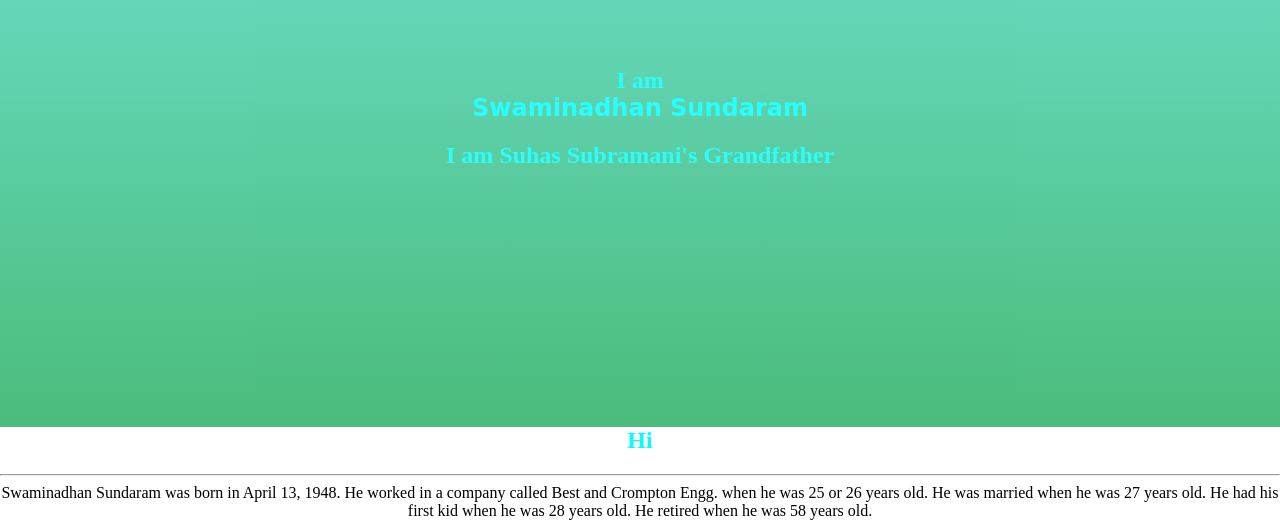
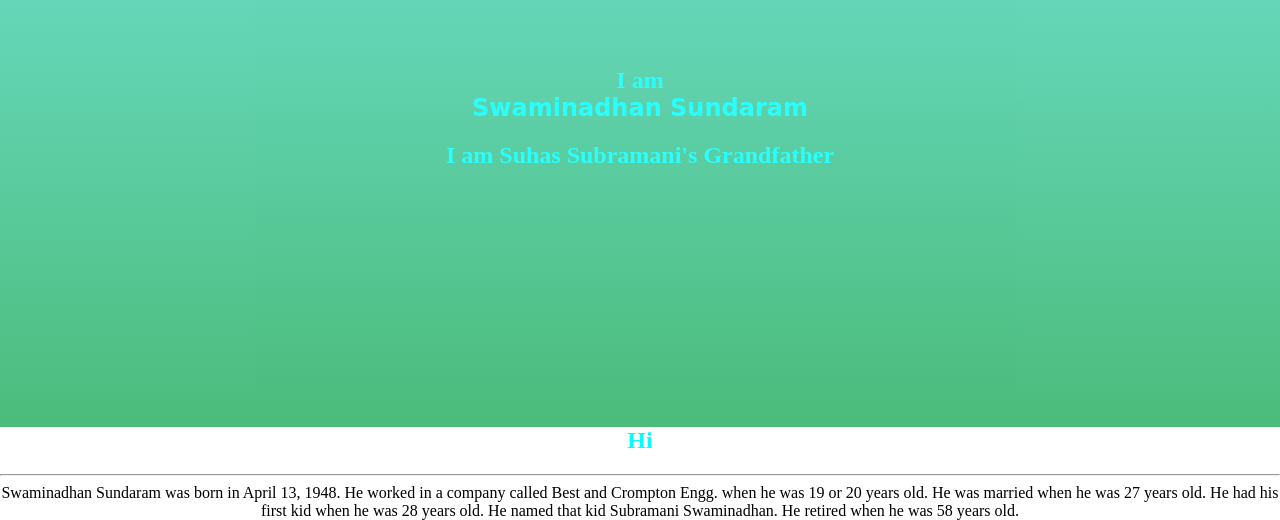
Before and after one commit to Master7526/My-Blog-4, a plain HTML site: page index.html in a window 1280 px wide. Shown: the part 373-893 px from the top of the page. Drawn offline with Linux system fonts and the light colour scheme; a script that the page names is missing; a web font is replaced by a local one.

Commit message:
Update index.html

```diff
--- a/index.html
+++ b/index.html
@@ -26,7 +26,7 @@
     <h1> Hi</h1>
         <hr>
     <div class="DI">
-        <p>Swaminadhan Sundaram was born in April 13, 1948. He worked in a company called Best and Crompton Engg. when he was 25 or 26 years old. He was married when he was 27 years old. He had his first kid when he was 28 years old. He retired when he was 58 years old. </p></div></section>
+        <p>Swaminadhan Sundaram was born in April 13, 1948. He worked in a company called Best and Crompton Engg. when he was 19 or 20 years old. He was married when he was 27 years old. He had his first kid when he was 28 years old. He named that kid Subramani Swaminadhan. He retired when he was 58 years old. </p></div></section>
 
 </body>
 </html>
```
